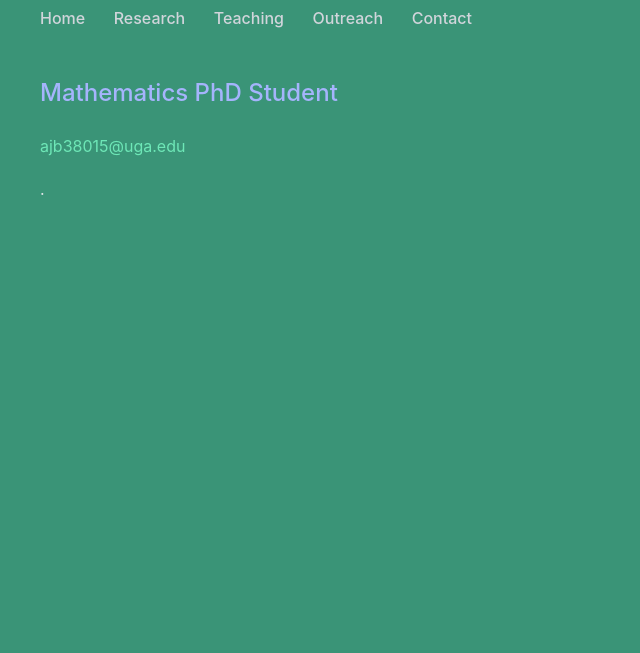
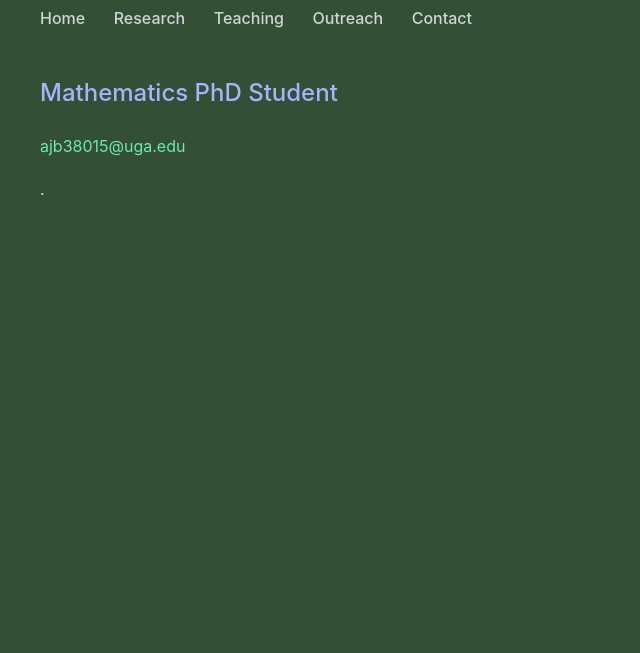
Before and after one commit to ajb38015/ajb38015.github.io, a plain HTML site: page index.html in a window 1280 px wide. Shown: the part 147-800 px from the top of the page, without its empty margins (0-640 px from the left). Drawn offline with Linux system fonts and the light colour scheme.

Commit message:
Update body background color in style.css
Change background color to a darker shade of teal.

```diff
--- a/style.css
+++ b/style.css
@@ -2,7 +2,7 @@
 
 body {
   font-family: "Inter", -apple-system, BlinkMacSystemFont, sans-serif;
-  background-color: #3a9477; /* slightly lighter navy */
+  background-color: #334f35; /* slightly lighter navy */
   color: #e5e7eb; /* light gray text */
   margin: 0;
   padding: 40px;
```
